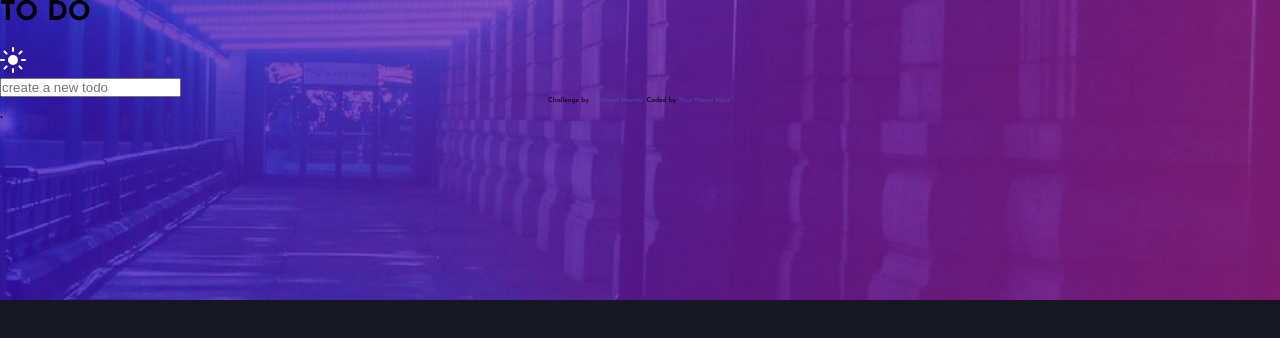
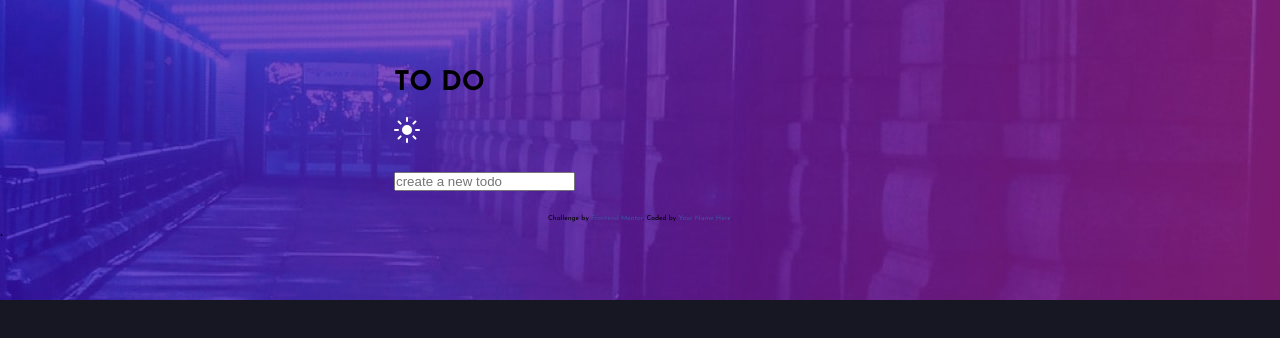
Before and after one commit to paluku-ezechiel/todo-app-main, a plain HTML site: page index.html in a window 1280 px wide. Drawn offline with Linux system fonts and the light colour scheme.

Commit message:
code pour cente le conatainer main

```diff
--- a/css/styles.css
+++ b/css/styles.css
@@ -55,3 +55,16 @@ a {
   text-decoration: none;
   color: #333;
 }
+
+main.main {
+  width: 100%;
+  max-width: 540px;
+  margin: 0 auto;
+  padding-top: 7rem;
+  padding-left: 2.4rem;
+  padding-right: 2.4rem;
+  display: flex;
+  flex-direction: column;
+
+  gap: 2.4rem;
+}
```
